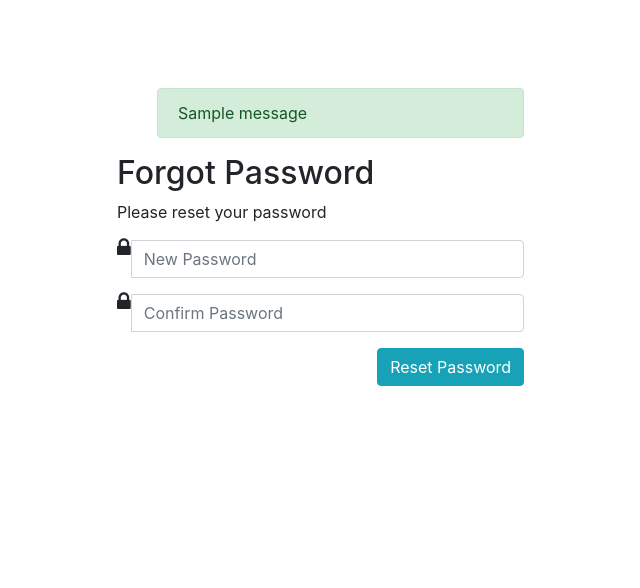
After one commit to Contrast-Security-OSS/DjanGoat, a Django app: template template/password_reset/reset.html in a window 1280 px wide. The commit adds this page. Shown: the top 588 px of the page, without its empty margins (551-1191 px from the left). Run offline with Django 3.2, Linux system fonts and the light colour scheme; the template is opened without the code that fills it: values that come from a table or form of the project are taken from there, others are empty; tables that the repository leaves empty hold one stand-in row (values such as "Sample post"); one stand-in notice (Sample message) is shown; parts of the project's set-up code (start-up, migrations or seed data) failed here and were passed over; some libraries are stand-ins or nearby versions.

Commit message:
can reset password need to add validation:

```diff
--- /dev/null
+++ b/template/password_reset/reset.html
@@ -0,0 +1,51 @@
+{% extends 'layouts/shared/base.html' %}
+
+{% load static %}
+{% block content %}
+
+ <div class="col-md-5 offset-md-5" >
+
+        {% if messages %}
+            <ul class="messages">
+                {% for message in messages %}
+                    <div {% if message.tags %} class="alert {{ message.tags }}"{% endif %}>{{ message }}</div>
+                {% endfor %}
+            </ul>
+        {% endif %}
+
+        <div class="header">
+            <h2>Forgot Password</h2>
+            <p> Please reset your password</p>
+        </div>
+
+        <form method="post" action="/password_resets/" > {% csrf_token %}
+
+            <input type="hidden" value={{user}} name="user">
+
+            <div class="form-group">
+                <div class="cols-sm-10">
+                    <div class="input-group">
+                        <span class="input-group-addon"><i class="fa fa-lock fa-lg" aria-hidden="true"></i></span>
+                        <input type="password" class="form-control" name="password" id="password"
+                               placeholder="New Password" />
+                    </div>
+                </div>
+            </div>
+
+            <div class="form-group">
+                <div class="cols-sm-10">
+                    <div class="input-group">
+                        <span class="input-group-addon"><i class="fa fa-lock fa-lg" aria-hidden="true"></i></span>
+                        <input type="password" class="form-control" name="confirm" id="confirm"
+                               placeholder="Confirm Password" />
+                    </div>
+                </div>
+            </div>
+
+            <div class="actions">
+                <input type="submit" value="Reset Password" id="submit_button" class="btn btn-info btn-large pull-right">
+            </div>
+
+        </form>
+    </div>
+{% endblock %}
--- a/template/sessions/login.html
+++ b/template/sessions/login.html
@@ -86,10 +86,10 @@
                         </div>
                     </form>
                 </div>
-                </div>
             </div>
         </div>
     </div>
+
 
 <script>
 
```
Also changed, not shown: app/views/password_resets/views.py (+29 -9 lines), template/layouts/shared/base.html (line endings or trailing spaces).
